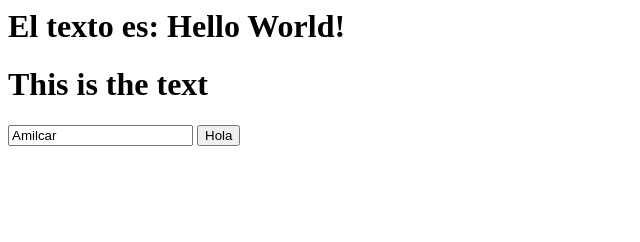
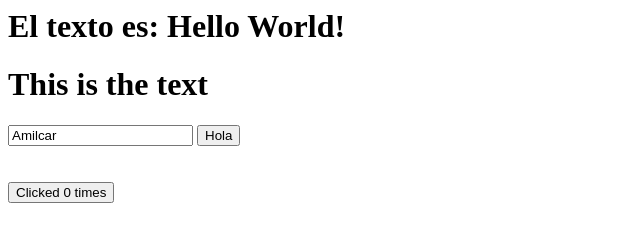
Before and after one commit to ajoseerazo/dunajs, a plain HTML site: page index.html in a window 1280 px wide. Shown: the whole page, without its empty margins (0-640 px from the left). Drawn offline with Linux system fonts and the light colour scheme.

Commit message:
New example

```diff
--- a/index.html
+++ b/index.html
@@ -12,6 +12,12 @@
 
     <input id="input" @change="onChange" @value="value" />
     <button id="button" @click="onClick">{ buttonText }</button>
+
+    <br />
+    <br />
+    <br />
+
+    <button id="button-2" @click="onClick">Clicked { count } times</button>
 
     <script>
       // Greetings Component
@@ -55,6 +61,18 @@
         },
       });
       input.mount("#input");
+
+      const button2 = new Duna({
+        state: {
+          count: 0,
+        },
+        events: {
+          onClick: function () {
+            this.state.count += 1;
+          },
+        },
+      });
+      button2.mount("#button-2");
     </script>
   </body>
 </html>
```
